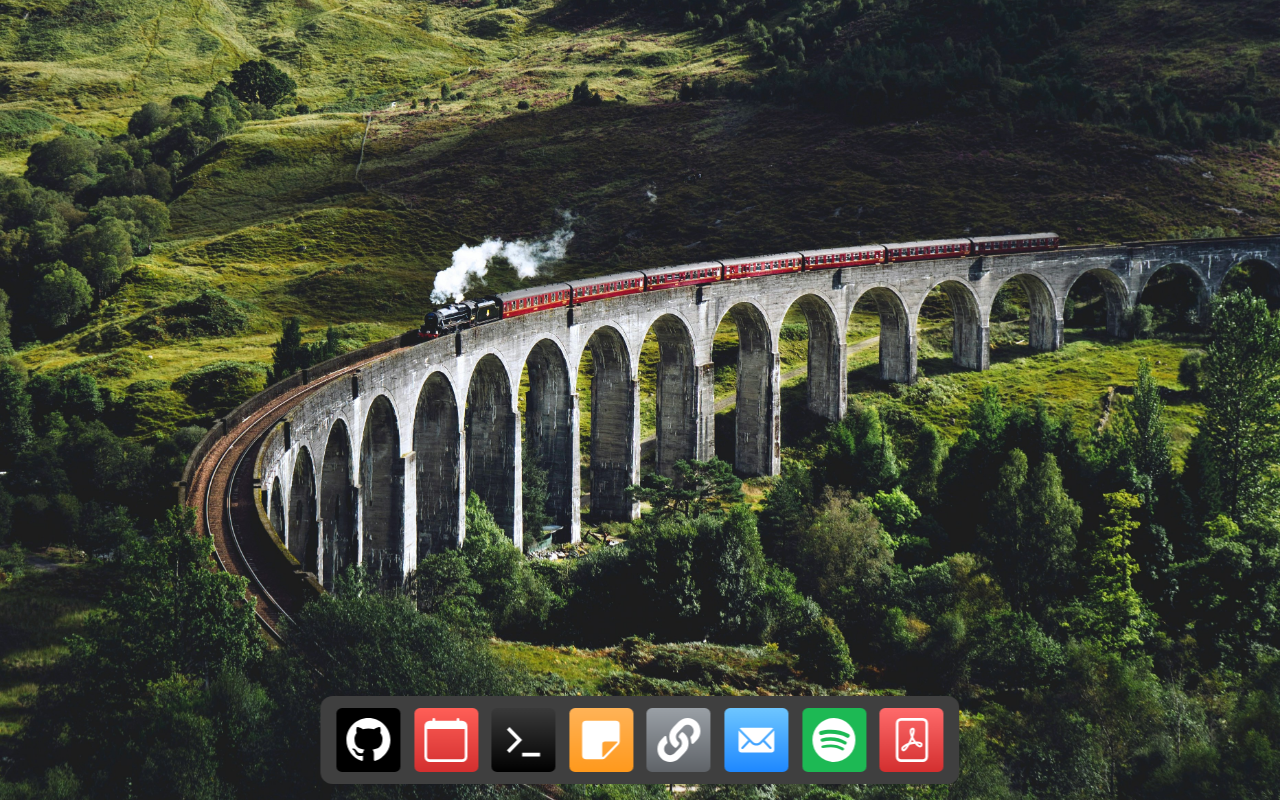
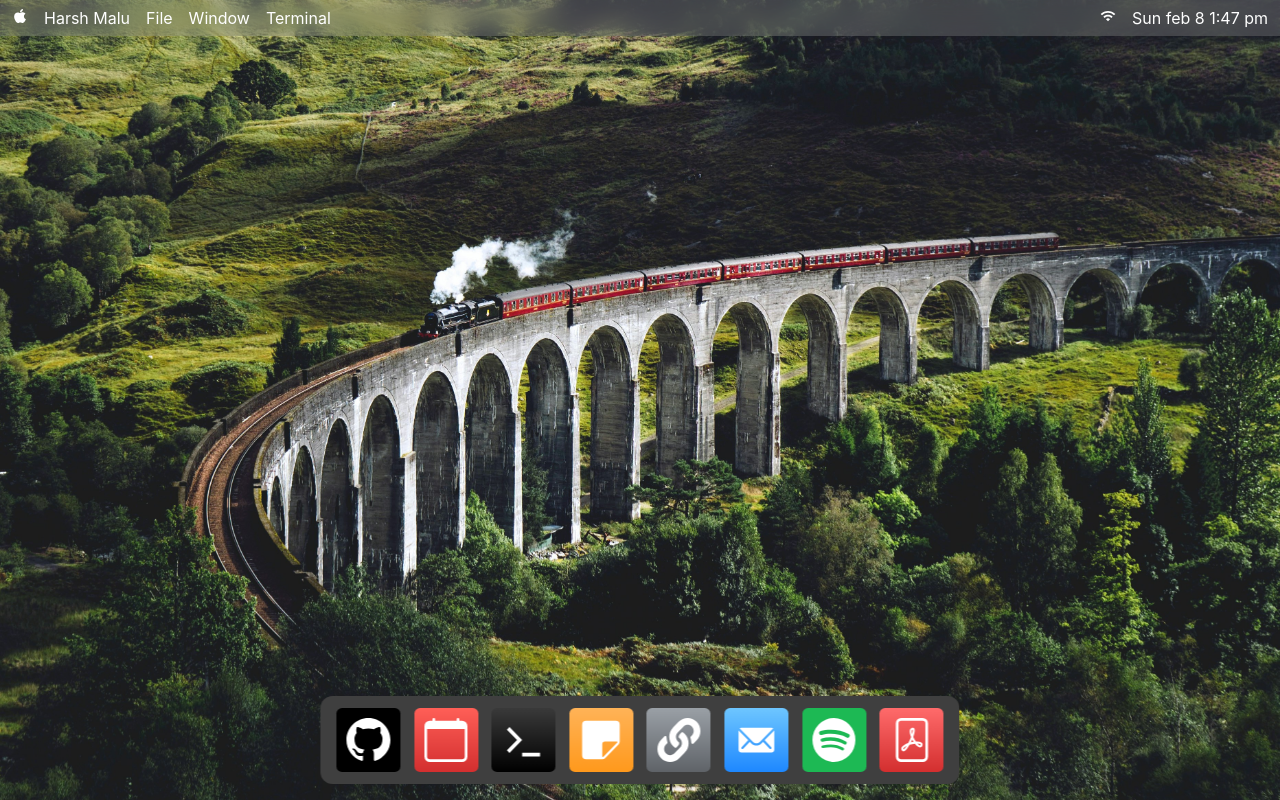
Before and after one commit to harshmalu9/macos-portfolio, a React (Vite) app: page / in a window 1280 px wide. Built offline with nearby package versions, Linux system fonts and the light colour scheme.

Commit message:
made the navbar

```diff
--- a/src/App.jsx
+++ b/src/App.jsx
@@ -1,10 +1,12 @@
 import React from 'react'
 import './app.scss'
 import Dock from "./components/Dock.jsx";
+import Nav from './components/Nav.jsx';
 
 const App = () => {
   return (
     <main>
+      <Nav />
       <Dock />
     </main>
   )
--- /dev/null
+++ b/src/components/DateTime.jsx
@@ -0,0 +1,33 @@
+import React, { useState, useEffect } from 'react'
+
+const DateTime = () => {
+  const [dateTime, setDateTime] = useState('')
+
+  useEffect(() => {
+    const updateDateTime = () => {
+      const now = new Date()
+      const formattedDateTime = now.toLocaleString('en-US', {
+        weekday: 'short',
+        month: 'short',
+        day: 'numeric',
+        hour: 'numeric',
+        minute: '2-digit',
+        hour12: true
+      }).toLowerCase().replace(/,/g, '')
+
+      const capitalized = formattedDateTime.charAt(0).toUpperCase() + formattedDateTime.slice(1)
+      setDateTime(capitalized)
+    }
+
+    updateDateTime()
+    const interval = setInterval(updateDateTime, 1000)
+
+    return () => clearInterval(interval)
+  }, [])
+
+  return (
+    <div>{dateTime}</div>
+  )
+}
+
+export default DateTime
--- /dev/null
+++ b/src/components/Nav.jsx
@@ -0,0 +1,37 @@
+import React from 'react'
+import './nav.scss'
+import DateTime from './DateTime'
+
+const Nav = () => {
+  return (
+    <div className='nav'>
+        <div className="left">
+            <div className="apple-icon"><img src="./navbar-icons/apple.svg"/></div>
+            <div className="nav-item">
+                <p>Harsh Malu</p>
+            </div>
+
+            <div className="nav-item">
+                <p>File</p>
+            </div>
+
+            <div className="nav-item">
+                <p>Window</p>
+            </div>
+
+            <div className="nav-item">
+                <p>Terminal</p>
+            </div>
+
+        </div>
+        <div className="right">
+            <div className="nav-icon"><img src="./navbar-icons/wifi.svg"/></div>
+            <div className="nav-item">
+                <DateTime />
+            </div>
+        </div>
+    </div>
+  )
+}
+
+export default Nav
--- /dev/null
+++ b/src/components/nav.scss
@@ -0,0 +1,21 @@
+.nav{
+    width: 100%;
+    color: white;
+
+    padding-inline: 0.75rem;
+    padding-block: 0.5rem;
+    background-color: #9e9e9e4e;
+
+    backdrop-filter: blur(10px);
+
+    display: flex;
+    justify-content: space-between;
+
+
+    font-family: -apple-system, BlinkMacSystemFont, "Segoe UI", Roboto, Helvetica, Arial, sans-serif;
+
+    .left, .right{
+        display: flex;
+        gap: 1rem;
+    }
+}
```
Also changed, not shown: public/navbar-icons/apple.svg (added), public/navbar-icons/wifi.svg (added).
